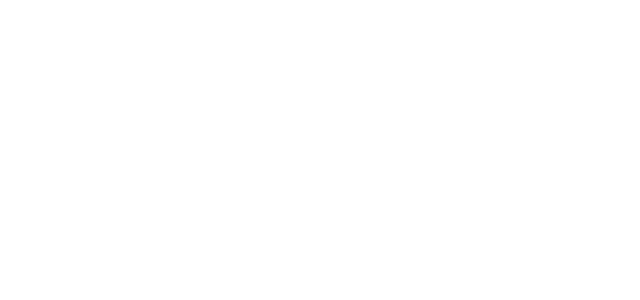
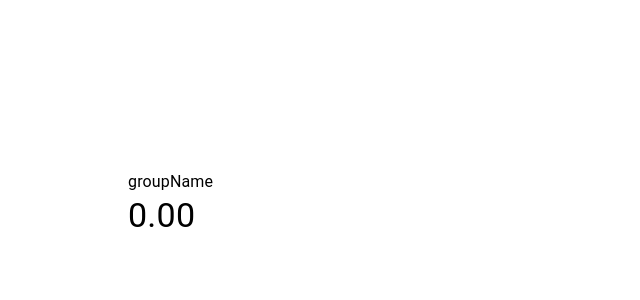
Before and after one commit to gabi-bocardi/splitium-web, a JavaScript app: page /home in a window 1280 px wide. Shown: the top 300 px of the page, without its empty margins (0-640 px from the left). Built offline with nearby package versions, Linux system fonts and the light colour scheme.

Commit message:
Start on  GroupsCard for Home Page

```diff
--- a/src/components/Card.vue
+++ b/src/components/Card.vue
@@ -1,8 +1,24 @@
 <template>
-    <v-card>
-    </v-card>
+    <v-container fluid className="'.d-flex'">
+        <v-avatar>
+            <span class="text-h5"></span>
+        </v-avatar>
+        <p class="text-subtitle-1">{{group.name}}</p>
+        <p class="text-h4">{{group.balance.toFixed(2)}}</p>
+    </v-container>
 
 </template>
 
 <script lang="ts">
+export default {
+    name: 'Card',
+    data(){
+        return {
+            group: {
+                name: "groupName",
+                balance: 0.00
+            }
+        }
+    }
+}
 </script>
--- a/src/components/Home.vue
+++ b/src/components/Home.vue
@@ -1,11 +1,15 @@
 <template>
-
+    <Card/>
 </template>
 
 <script lang="ts">
+import Card from './Card.vue';
 
 export default {
     name: 'home',
+    components: {
+        Card
+    }
 }
 
 </script>
```
